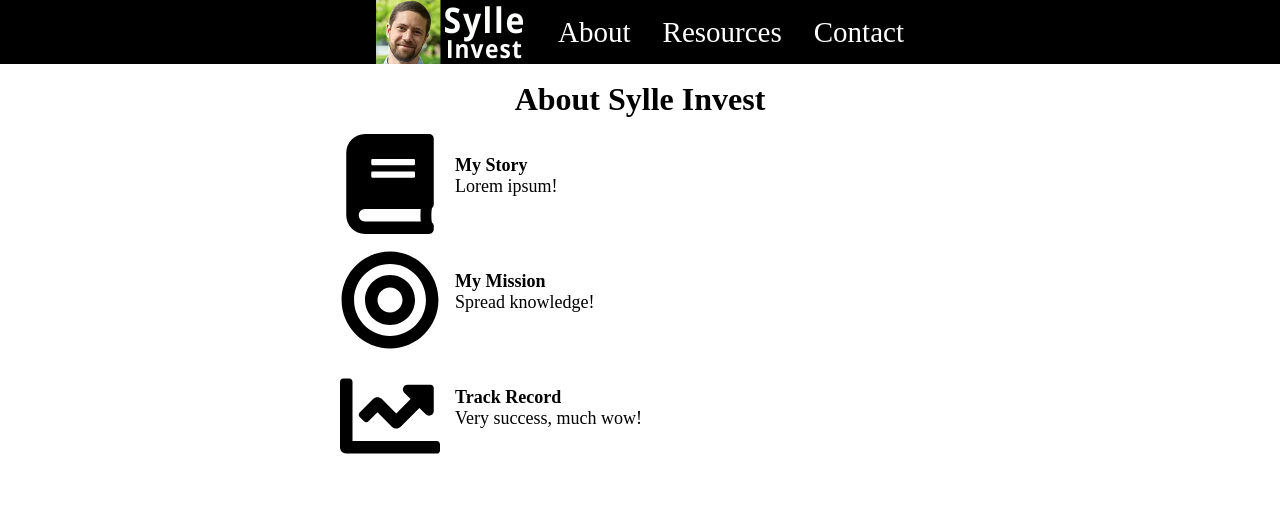
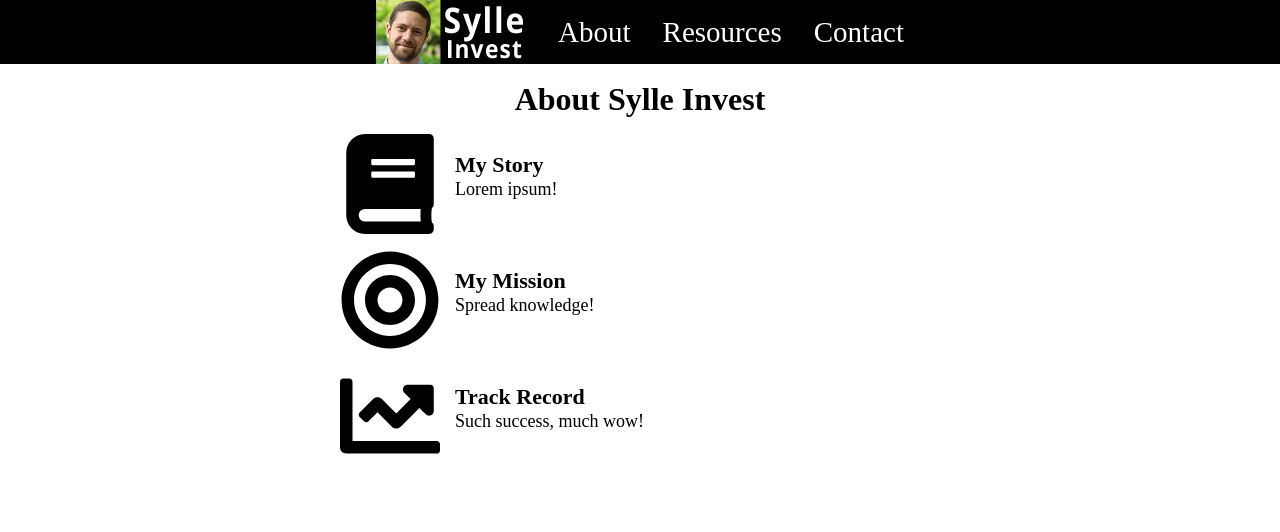
Before and after one commit to PontusLindblom/sylleinvest-website, a Next.js app: page /about in a window 1280 px wide. Shown: the top 532 px of the page. Built offline with nearby package versions, Linux system fonts and the light colour scheme.

Commit message:
Refactor to a better code structure

```diff
--- a/src/app/about/page.tsx
+++ b/src/app/about/page.tsx
@@ -1,32 +1,44 @@
 import styles from "./page.module.css"
 import {FaBook, FaChartLine, FaBullseye} from 'react-icons/fa';
 
-export default function About() {
+export default function Page() {
     return (
         <div>
             <h1>About Sylle Invest</h1>
             <div className={styles.paragraphContainer}>
                 <FaBook className={styles.icon}/>
+                <div>
+                    <h3>
+                        My Story
+                    </h3>
                     <p>
-                    <strong>My Story</strong><br/>
                         Lorem ipsum!
                     </p>
+                </div>
             </div>
 
             <div className={styles.paragraphContainer}>
                 <FaBullseye className={styles.icon}/>
+                <div>
+                    <h3>
+                        My Mission
+                    </h3>
                     <p>
-                    <strong>My Mission</strong><br/>
                         Spread knowledge!
                     </p>
+                </div>
             </div>
 
             <div className={styles.paragraphContainer}>
                 <FaChartLine className={styles.icon}/>
+                <div>
+                    <h3>
+                        Track Record
+                    </h3>
                     <p>
-                    <strong>Track Record</strong><br/>
-                    Very success, much wow!
+                        Such success, much wow!
                     </p>
+                </div>
             </div>
         </div>
     )
--- a/src/app/layout.tsx
+++ b/src/app/layout.tsx
@@ -17,9 +17,9 @@ export default function RootLayout({
         <html lang="en">
         <body>
             <Navbar/>
-            <div className='content-container'>
+            <main className='content-container'>
                 {children}
-            </div>
+            </main>
             <Footer/>
         </body>
         </html>
--- a/src/app/resources/page.tsx
+++ b/src/app/resources/page.tsx
@@ -1,5 +1,7 @@
-export default function Resources() {
+export default function Page() {
     return (
-        <h1>Resources page</h1>
+        <div>
+            <h1>Resources Page</h1>
+        </div>
     )
 }
```
Also changed, not shown: src/app/contact/page.tsx (+5 -3 lines). Lines whose indentation alone changed are shown as unchanged.
